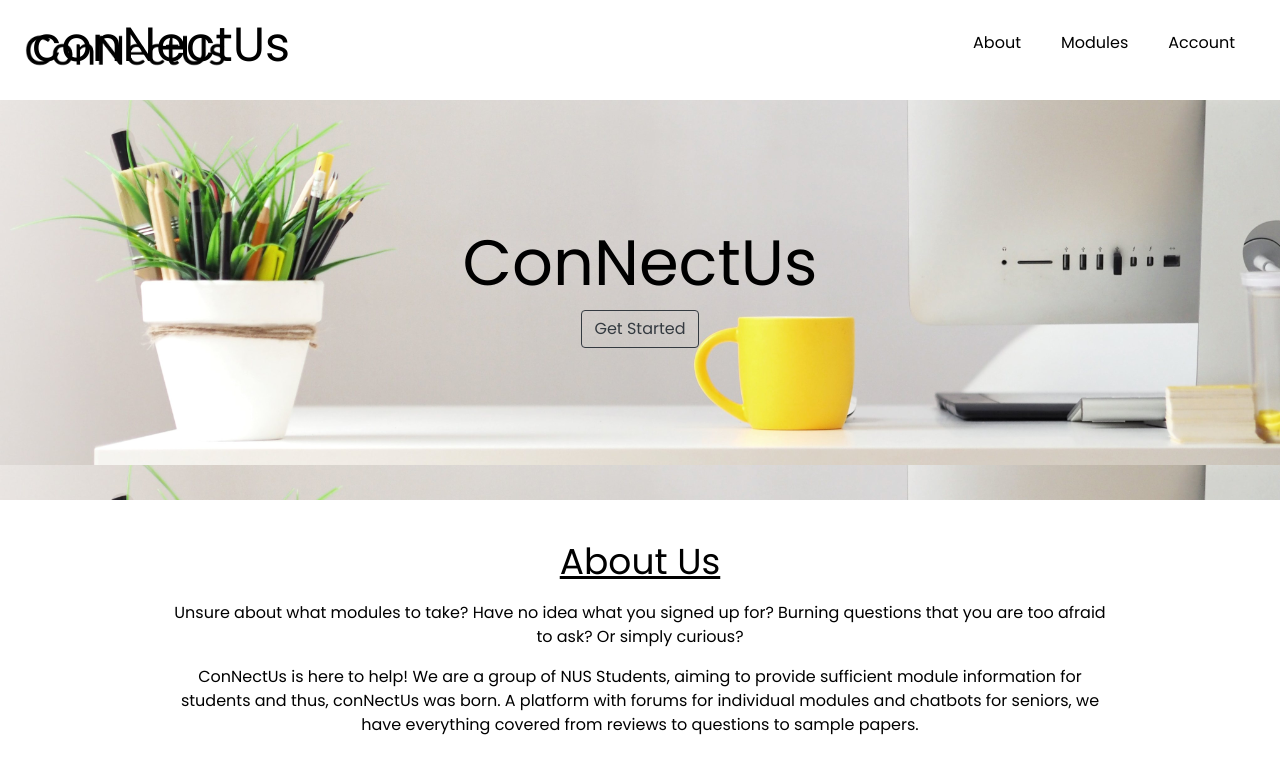
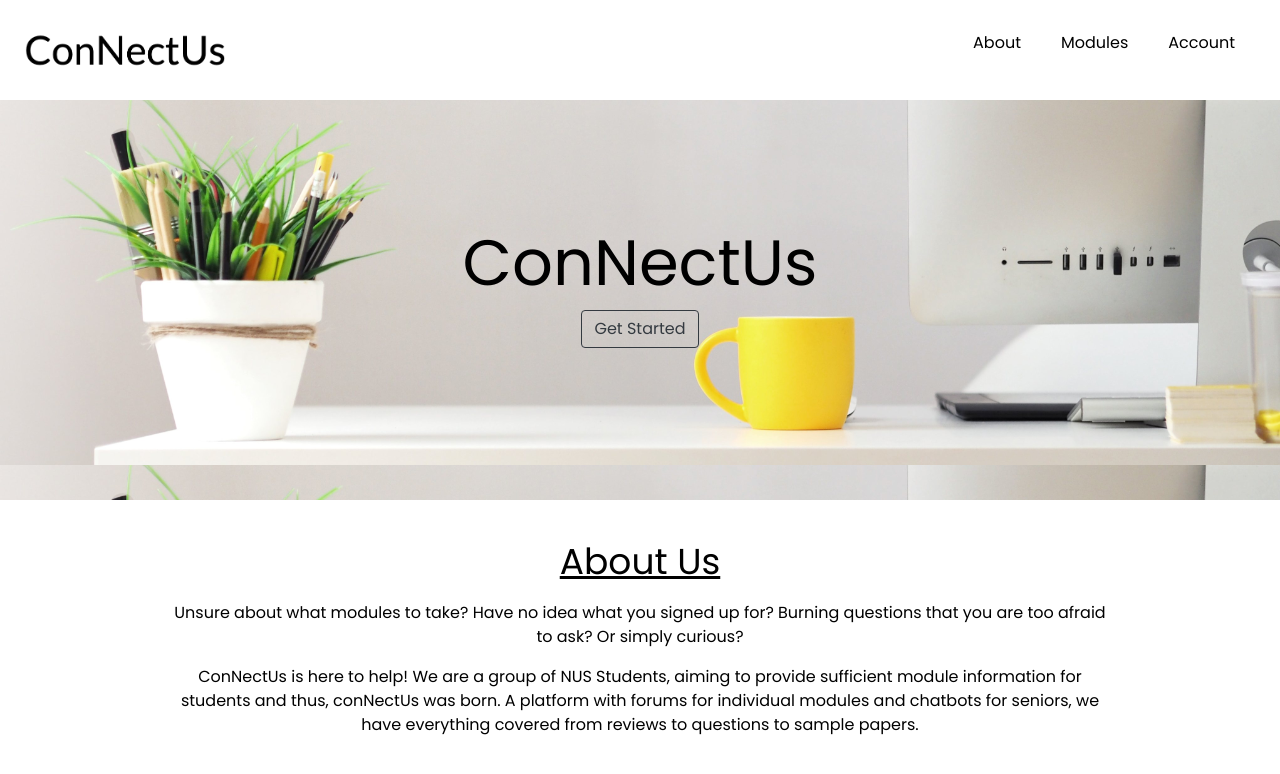
Before and after one commit to mingweiseow/ConNectUs, a Vue app: page / in a window 1280 px wide. Shown: the top 774 px of the page. Built offline with nearby package versions, Linux system fonts and the light colour scheme; what vuesax would draw is missing.

Commit message:
Updated Header

```diff
--- a/src/App.vue
+++ b/src/App.vue
@@ -1,6 +1,6 @@
 <template>
   <div id="app">
-    <h1> conNectUs </h1>
+    <!--<h1> conNectUs </h1> -->
     <app-header v-bind:title="msg"></app-header>
     <router-view></router-view>
     <app-footer></app-footer>
```
